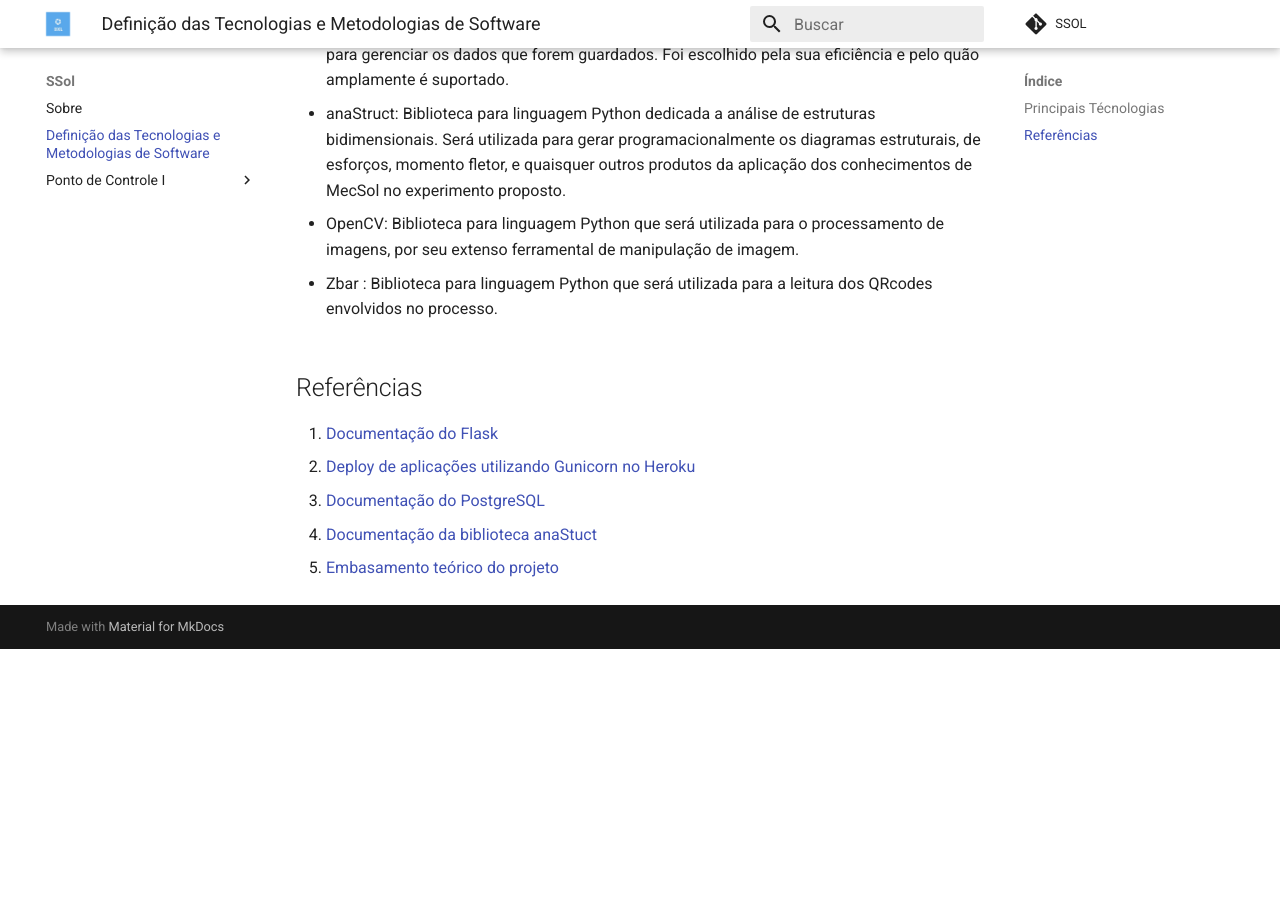
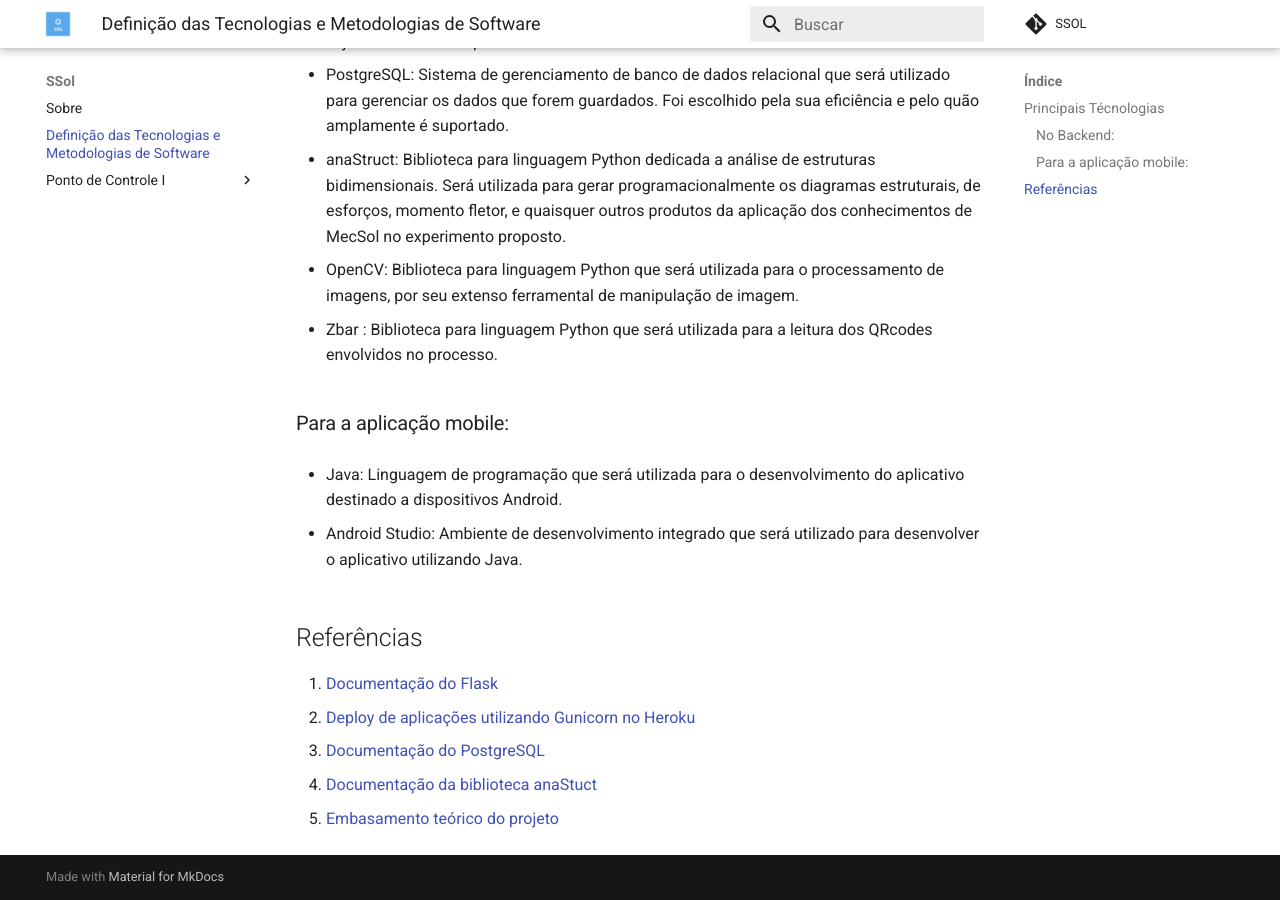
Before and after one commit to ssol-organization/Wiki, an MkDocs documentation site: the page built from docs/definicoes.md, in a window 1280 px wide and 900 px high, scrolled down 859 px. Built offline with MkDocs 1.6.1 and Material for MkDocs 9.7.7, drawn with Linux system fonts in a browser that asks for light colours; comment, search, counter and statistics services are not loaded; before the commit the page ends 1508 px from its top, so only the background shows below that.

Commit message:
Updating definicoes.md to include technologies definition for the mobile app
Signed-off-by: MarcosNBJ <marcosnery.comp@gmail.com>

```diff
--- a/docs/definicoes.md
+++ b/docs/definicoes.md
@@ -1,6 +1,8 @@
 # Definição das Tecnologias e Metodologias de Software
 
 ## Principais Técnologias
+
+### No Backend:
 
 * Python 3: A linguagem erá utilizada para programar todo o backend, por possuir as bibliotecas que oferecem os meios de realizar os requisitos elicitados.
 
@@ -18,6 +20,14 @@
 
 * Zbar : Biblioteca para linguagem Python que será utilizada para a leitura dos QRcodes envolvidos no processo.
 
+
+### Para a aplicação mobile:
+
+* Java: Linguagem de programação que será utilizada para o desenvolvimento do aplicativo destinado a dispositivos Android.
+
+* Android Studio: Ambiente de desenvolvimento integrado que será utilizado para desenvolver o aplicativo utilizando Java.
+
+
 ## Referências
 
 1. [Documentação do Flask](http://flask.pocoo.org/docs/)
```
